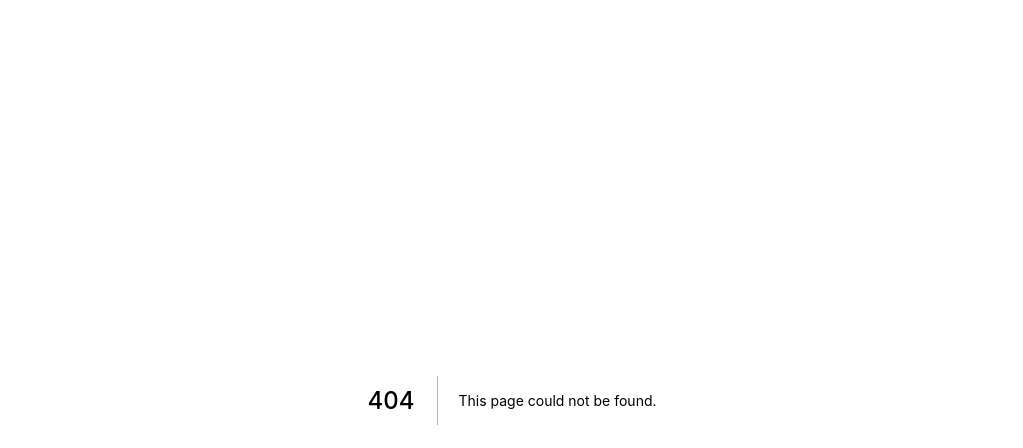
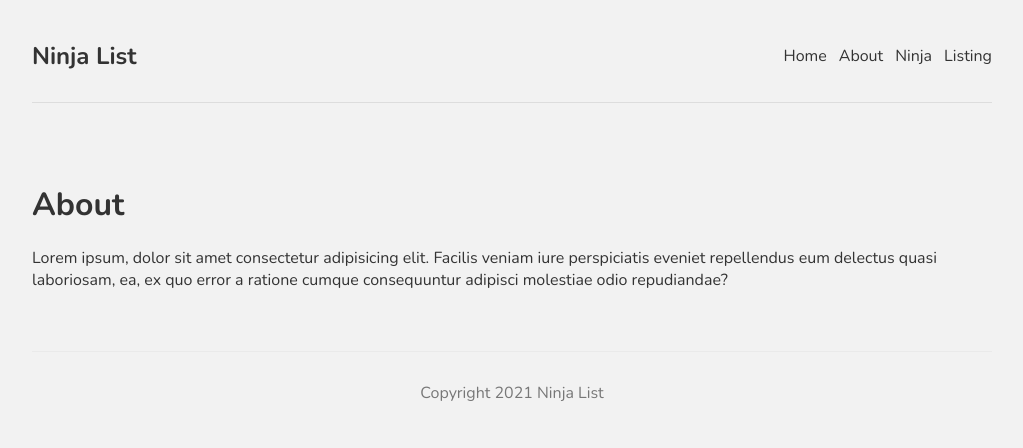
Before and after one commit to nassimessaidi/learnnext-ninja-list, a Next.js app: page /about in a window 1280 px wide. Before the commit this address had no page. Shown: the top 448 px of the page, without its empty margins (128-1151 px from the left). Built offline with nearby package versions, Linux system fonts and the light colour scheme.

Commit message:
styles, components, routes, custom 404 page

```diff
--- /dev/null
+++ b/components/Footer.jsx
@@ -0,0 +1,5 @@
+const Footer = () => {
+  return <footer>Copyright 2021 Ninja List</footer>;
+};
+
+export default Footer;
--- /dev/null
+++ b/components/Layout.jsx
@@ -0,0 +1,22 @@
+import Head from "next/head";
+import Footer from "./Footer";
+import Navbar from "./Navbar";
+
+const Layout = ({ children }) => {
+  return (
+    <>
+      <Head>
+        <title>Next App</title>
+        <meta name="description" content="Generated by create next app" />
+        <link rel="icon" href="/favicon.ico" />
+      </Head>
+      <div className="content">
+        <Navbar />
+        {children}
+        <Footer />
+      </div>
+    </>
+  );
+};
+
+export default Layout;
--- /dev/null
+++ b/components/Navbar.jsx
@@ -0,0 +1,26 @@
+import Link from "next/link";
+
+const Navbar = () => {
+  return (
+    <nav>
+      <div className="logo">
+        <h1>Ninja List</h1>
+      </div>
+
+      <Link href="/">
+        <a>Home</a>
+      </Link>
+      <Link href="/about">
+        <a>About</a>
+      </Link>
+      <Link href="/ninjas">
+        <a>Ninja</a>
+      </Link>
+      <Link href="/ninjas">
+        <a>Listing</a>
+      </Link>
+    </nav>
+  );
+};
+
+export default Navbar;
--- a/pages/_app.js
+++ b/pages/_app.js
@@ -1,7 +1,12 @@
-import '../styles/globals.css'
+import Layout from "../components/Layout";
+import "../styles/globals.css";
 
 function MyApp({ Component, pageProps }) {
-  return <Component {...pageProps} />
+  return (
+    <Layout>
+      <Component {...pageProps} />
+    </Layout>
+  );
 }
 
-export default MyApp
+export default MyApp;
--- /dev/null
+++ b/pages/about.jsx
@@ -0,0 +1,15 @@
+const About = () => {
+  return (
+    <div>
+      <h1>About</h1>
+      <p>
+        Lorem ipsum, dolor sit amet consectetur adipisicing elit. Facilis veniam
+        iure perspiciatis eveniet repellendus eum delectus quasi laboriosam, ea,
+        ex quo error a ratione cumque consequuntur adipisci molestiae odio
+        repudiandae?
+      </p>
+    </div>
+  );
+};
+
+export default About;
--- /dev/null
+++ b/pages/ninjas/index.js
@@ -0,0 +1,5 @@
+const Home = () => {
+  return <h1>Ninjas</h1>;
+};
+
+export default Home;
--- a/styles/globals.css
+++ b/styles/globals.css
@@ -1,16 +1,44 @@
-html,
+@import url("https://fonts.googleapis.com/css2?family=Nunito:wght@300;400;600;700&display=swap");
+
 body {
-  padding: 0;
-  margin: 0;
-  font-family: -apple-system, BlinkMacSystemFont, Segoe UI, Roboto, Oxygen,
-    Ubuntu, Cantarell, Fira Sans, Droid Sans, Helvetica Neue, sans-serif;
+  background: #f2f2f2;
+  color: #333;
+  font-family: "Nunito";
 }
-
 a {
-  color: inherit;
+  color: #333;
   text-decoration: none;
 }
-
-* {
-  box-sizing: border-box;
+.content {
+  max-width: 960px;
+  margin: 0 auto;
 }
+nav {
+  margin: 10px auto 80px;
+  padding: 10px 0;
+  display: flex;
+  justify-content: flex-end;
+  align-items: center;
+  border-bottom: 1px solid #ddd;
+}
+nav a {
+  margin-left: 12px;
+}
+nav .logo {
+  margin-right: auto;
+}
+footer {
+  display: block;
+  text-align: center;
+  padding: 30px 0;
+  margin-top: 60px;
+  color: #777;
+  border-top: 1px solid #eaeaea;
+}
+.not-found {
+  text-align: center;
+}
+.not-found a {
+  color: #4979ff;
+  text-decoration: underline;
+}
```
Also changed, not shown: pages/404.jsx (added, +18 -0 lines), pages/index.js (+22 -64 lines), styles/Home.module.css (+13 -116 lines), styles/ninjas.module.css (added).
